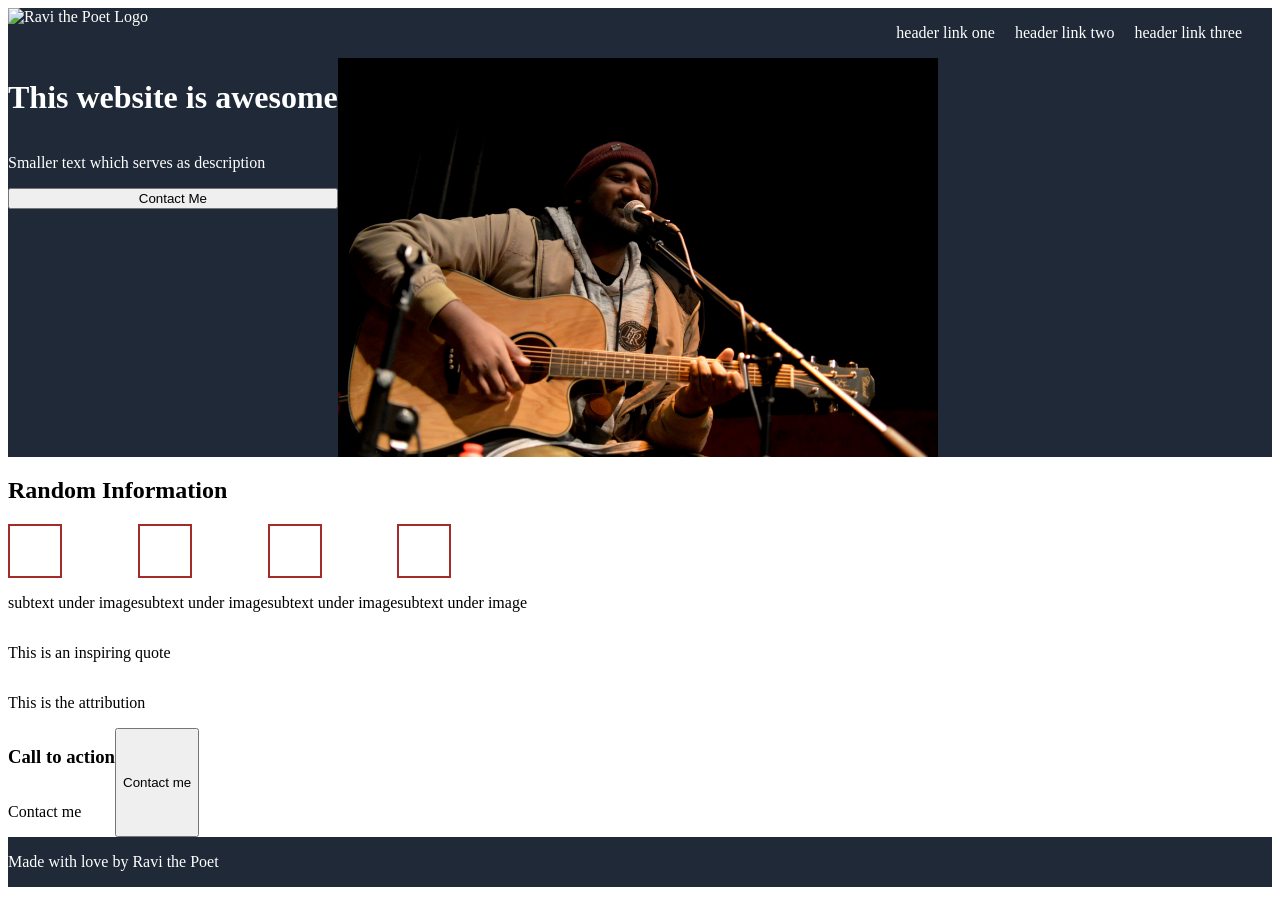
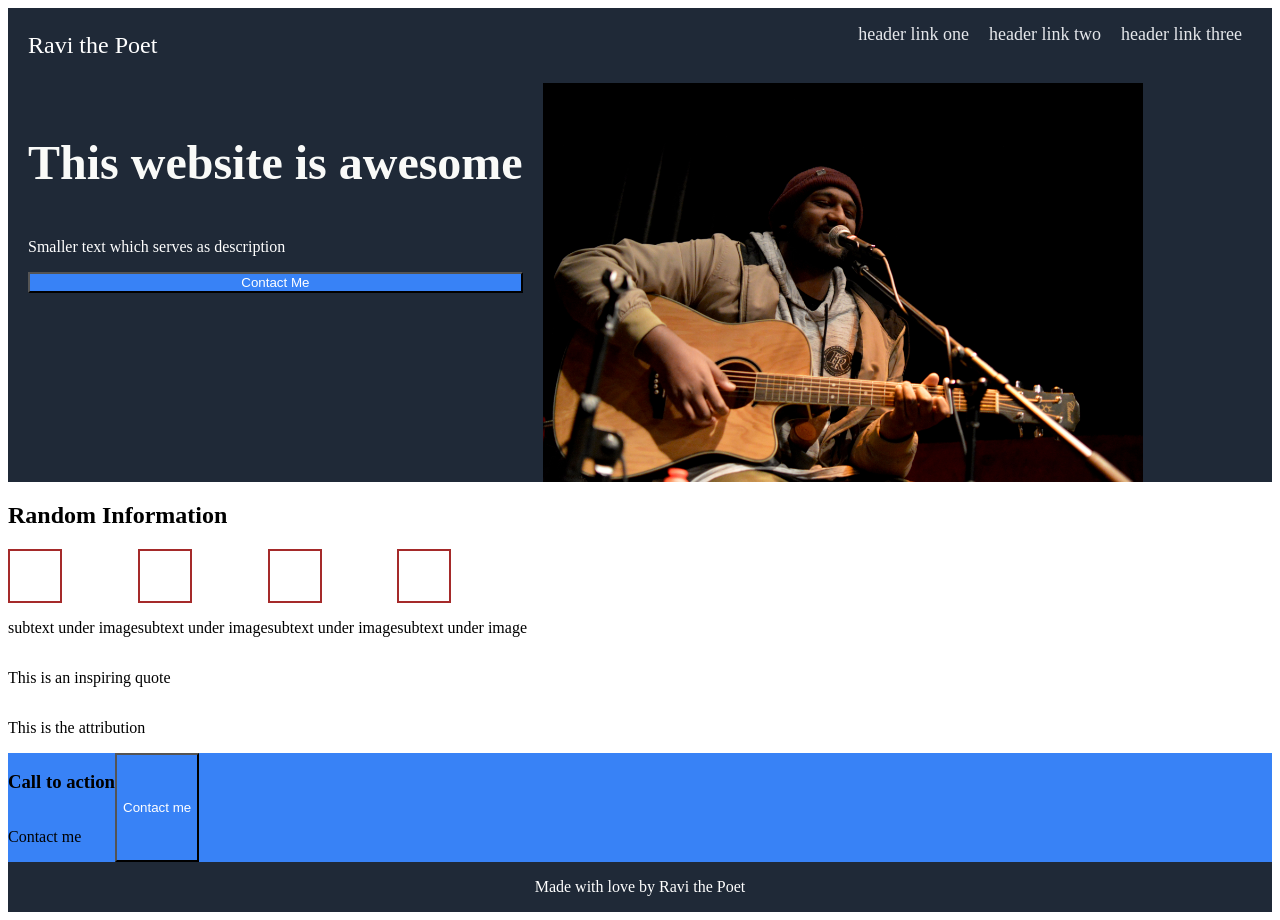
Before and after one commit to RaviTheCoder/landing, a plain HTML site: page index.html in a window 1280 px wide. Before the commit the page ends 895 px from the top, so only its background shows below. Drawn offline with Linux system fonts and the light colour scheme.

Commit message:
Add button background-color

```diff
--- a/index.html
+++ b/index.html
@@ -11,7 +11,8 @@
 
     <div class="header">
 
-        <img src="" alt="Ravi the Poet Logo">
+        <!-- <img src="" alt="Ravi the Poet Logo"> -->
+        <p id="h-logo">Ravi the Poet</p>
 
         <ul>
             <li>header link one</li>
--- a/style.css
+++ b/style.css
@@ -1,3 +1,4 @@
+/* MULTIS */
 body,
 .header,
 ul,
@@ -23,6 +24,26 @@ body,
     flex-direction: column;
 }
 
+.header,
+.intro,
+.footer,
+button {
+    background-color: #1F2937;
+    color: white;
+}
+
+button,
+.contact {
+    background-color: #3882F6;
+}
+
+/* HEADER */
+#h-logo {
+    font-size: 24px;
+    columns: #F9FAF8;
+    padding: 0 20px;
+}
+
 ul {
     list-style-type: none;
     margin-left: auto;
@@ -30,6 +51,26 @@ ul {
     padding-right: 30px;
 }
 
+li {
+    color: #E5E7EB;
+    font-size: 18px;
+}
+
+/* DESCRIPTION */
+.desc {
+    padding: 20px;
+}
+
+h1 {
+    font-size: 48px;
+    color: #F9FAF8;
+}
+
+#hero {
+    max-width:600px;
+}
+
+/* MIDDLE */
 /* PLACEHOLDER BOX */
 .ph {
     border: solid 2px brown;
@@ -37,13 +78,12 @@ ul {
     width: 50px;
 }
 
-#hero {
-    max-width:600px;
+/* QUOTE */
+
+/* CONTACT */
+
+
+/* FOOTER */
+.footer {
+    justify-content: center;
 }
-
-.header,
-.intro,
-.footer {
-    background-color: #1F2937;
-    color: white;
-}
```
